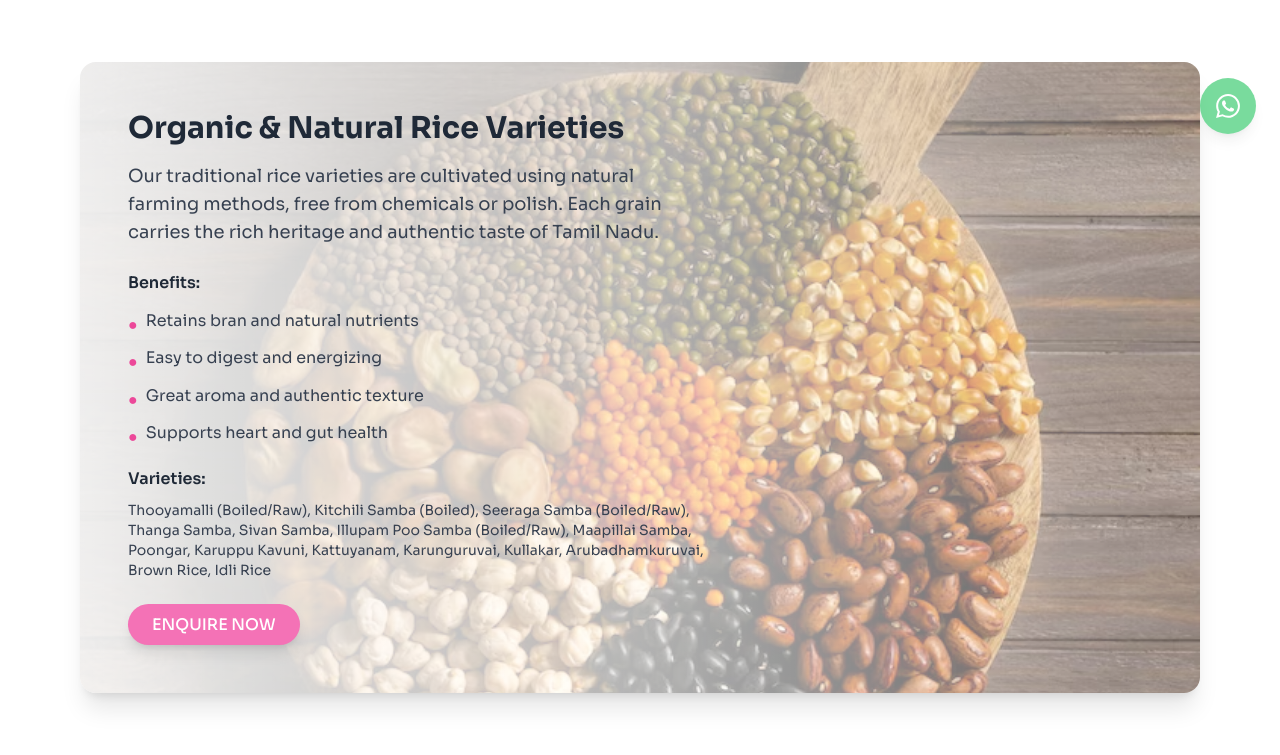
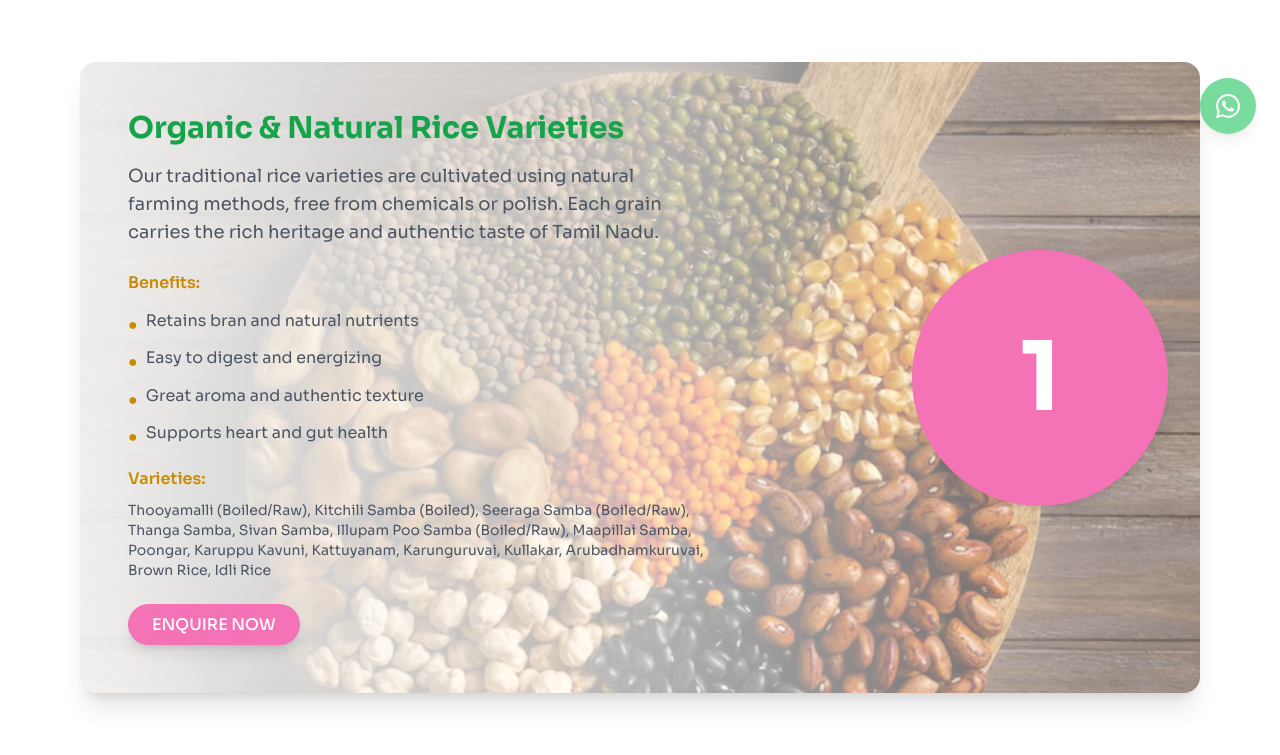
Before and after one commit to muthuecoproducts-crypto/muthu-eco-products, a React (Vite) app: page /products in a window 1280 px wide. Shown: the part 642-1397 px from the top of the page. Built offline with nearby package versions, Linux system fonts and the light colour scheme.

Commit message:
updated version

```diff
--- a/src/pages/Products.jsx
+++ b/src/pages/Products.jsx
@@ -114,21 +114,24 @@ const Products = () => {
                   backgroundPosition: 'center'
                 }}
               >
+                <div className="absolute top-1/2 right-8 transform -translate-y-1/2 w-64 h-64 bg-pink-400 text-white rounded-full flex items-center justify-center text-8xl font-bold shadow-lg hidden md:flex">
+                  {index + 1}
+                </div>
                 <div className="p-8 md:p-12 max-w-2xl">
-                  <h2 className="text-3xl font-bold text-gray-800 mb-4">{category.title}</h2>
-                  <p className="text-gray-700 mb-6 text-lg">{category.description}</p>
+                  <h2 className="text-3xl font-bold text-green-600 mb-4">{category.title}</h2>
+                  <p className="text-gray-600 mb-6 text-lg">{category.description}</p>
                   <div className="mb-6">
-                    <h4 className="font-semibold text-gray-800 mb-3">Benefits:</h4>
+                    <h4 className="font-semibold text-yellow-600 mb-3">Benefits:</h4>
                     <ul className="space-y-2 mb-4">
                       {category.benefits.map((benefit, benefitIndex) => (
                         <li key={benefitIndex} className="flex items-start space-x-2">
-                          <span className="text-primary mt-1">●</span>
-                          <span className="text-gray-700">{benefit}</span>
+                          <span className="text-yellow-600 mt-1">●</span>
+                          <span className="text-gray-600">{benefit}</span>
                         </li>
                       ))}
                     </ul>
-                    <h4 className="font-semibold text-gray-800 mb-2">Varieties:</h4>
-                    <p className="text-gray-700 text-sm">{category.items.join(", ")}</p>
+                    <h4 className="font-semibold text-yellow-600 mb-2">Varieties:</h4>
+                    <p className="text-gray-600 text-sm">{category.items.join(", ")}</p>
                   </div>
                   <button
                     onClick={handleEnquiry}
```
